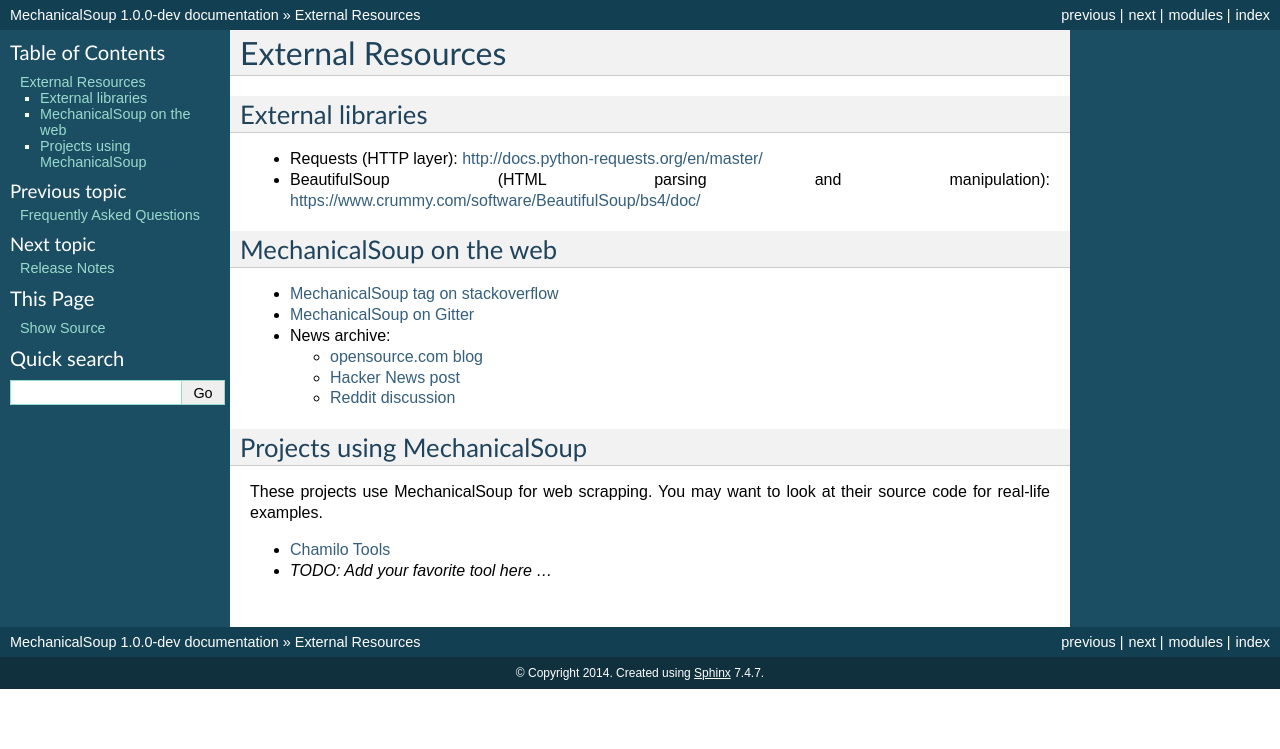
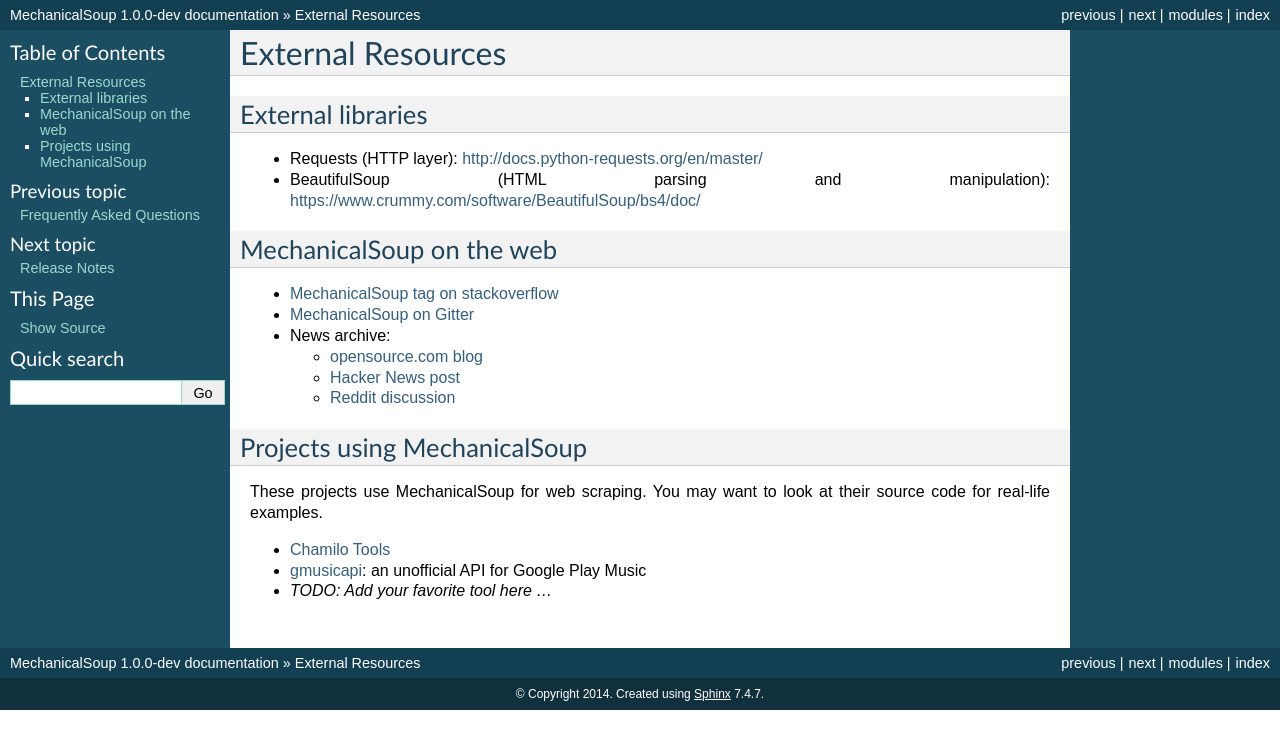
Before and after one commit to MechanicalSoup/MechanicalSoup, a Sphinx documentation site: the page built from docs/external-resources.rst, in a window 1280 px wide. Shown: the top 749 px of the page. Built offline with Sphinx 7.4.7, drawn with Linux system fonts in a browser that asks for light colours.

Commit message:
docs/external-resources.rst: add gmusicapi
Add gmusicapi to projects using MechanicalSoup.

```diff
--- a/docs/external-resources.rst
+++ b/docs/external-resources.rst
@@ -28,8 +28,10 @@
 Projects using MechanicalSoup
 -----------------------------
 
-These projects use MechanicalSoup for web scrapping. You may want to
+These projects use MechanicalSoup for web scraping. You may want to
 look at their source code for real-life examples.
 
 * `Chamilo Tools <https://gitlab.com/chamilotools/chamilotools>`__
+* `gmusicapi <https://github.com/simon-weber/gmusicapi>`__: an unofficial API
+  for Google Play Music
 * *TODO: Add your favorite tool here ...*
```
